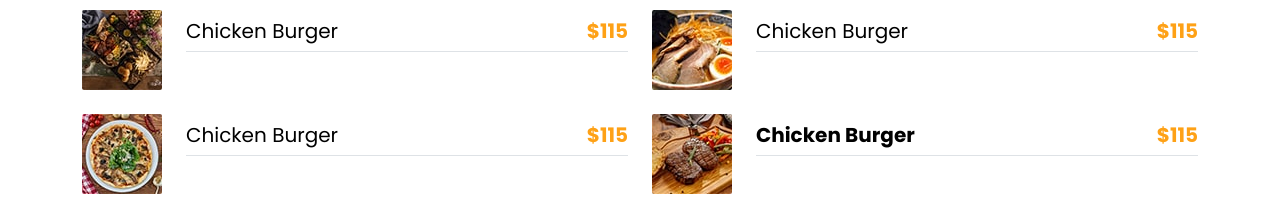
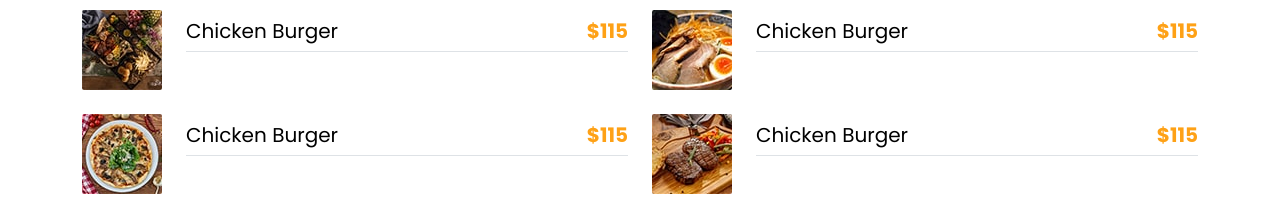
Before and after one commit to Wildguts/Restau, an Angular app: page / in a window 1280 px wide. Shown: the part 1480-1693 px from the top of the page. Built offline with nearby package versions, Linux system fonts and the light colour scheme.

Commit message:
correction on the text burger

```diff
--- a/src/app/app.component.html
+++ b/src/app/app.component.html
@@ -149,7 +149,7 @@
                                         <img class="flex-shrink-0 img-fluid rounded" src="menu-4.jpg" alt="" style="width: 80px;">
                                         <div class="w-100 d-flex flex-column text-start ps-4">
                                             <h5 class="d-flex justify-content-between border-bottom pb-2">
-                                                <span style="color: #000000 ;" class="textrmal">Chicken Burger</span>
+                                                <span style="color: #000000 ;" class="text  fw-normal ">Chicken Burger</span>
                                                 <span class="text-primary">$115</span>
                                             </h5>
                                             <small class="fst-italic">Ipsum ipsum clita erat amet dolor justo diam</small>
```
